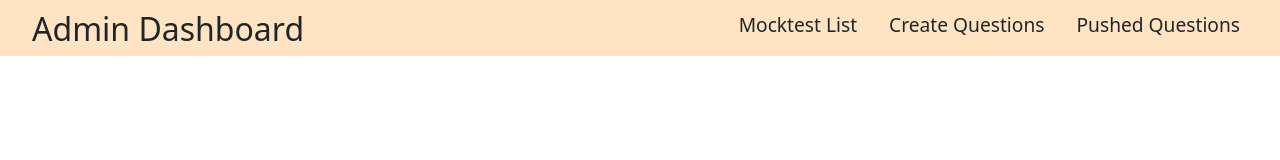
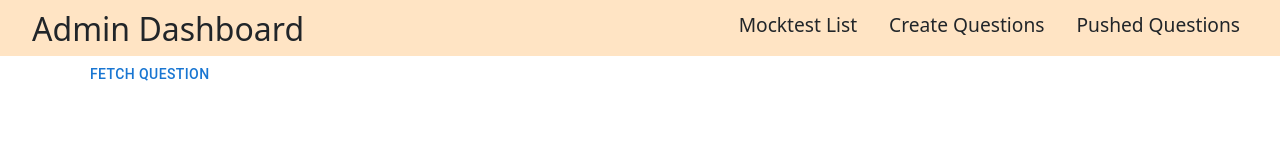
Before and after one commit to Team-Engineers/Admin-Panel-Question-Push, a React (Create React App) app: page /all-question in a window 1280 px wide. Shown: the top 160 px of the page. Built offline with nearby package versions, Linux system fonts and the light colour scheme; no server answers.

Commit message:
added axios and testing of commit

```diff
--- a/package.json
+++ b/package.json
@@ -11,6 +11,7 @@
     "@testing-library/jest-dom": "^5.17.0",
     "@testing-library/react": "^13.4.0",
     "@testing-library/user-event": "^13.5.0",
+    "axios": "^1.6.7",
     "firebase": "^10.8.0",
     "react": "^18.2.0",
     "react-dom": "^18.2.0",
--- a/src/components/TopicWiseQuestion/TopicWiseQuestion.jsx
+++ b/src/components/TopicWiseQuestion/TopicWiseQuestion.jsx
@@ -1,11 +1,26 @@
-import React from 'react'
-import './TopicWiseQuestion.css'
+import React from "react";
+import "./TopicWiseQuestion.css";
+import { Button } from "@mui/material";
+import axios from "axios";
+import { API } from "../../utils/constant";
 const TopicWiseQuestion = () => {
+  const fetchAllQuestion = async () => {
+    try {
+      const response = await axios.get(`${API}/all-questions`);
+      console.log("response", response);
+    } catch (error) {
+      console.log("error", error);
+    }
+  };
+
   return (
     <div className="container">
+      <div className="col-md-6">
+        <Button onClick={() => fetchAllQuestion()}>Fetch Question</Button>
+      </div>
+      <div className="col-md-6"></div>
+    </div>
+  );
+};
 
-    </div>
-  )
-}
-
-export default TopicWiseQuestion
+export default TopicWiseQuestion;
```
Also changed, not shown: 1 other file (tests, documents, lock files or other folders).
